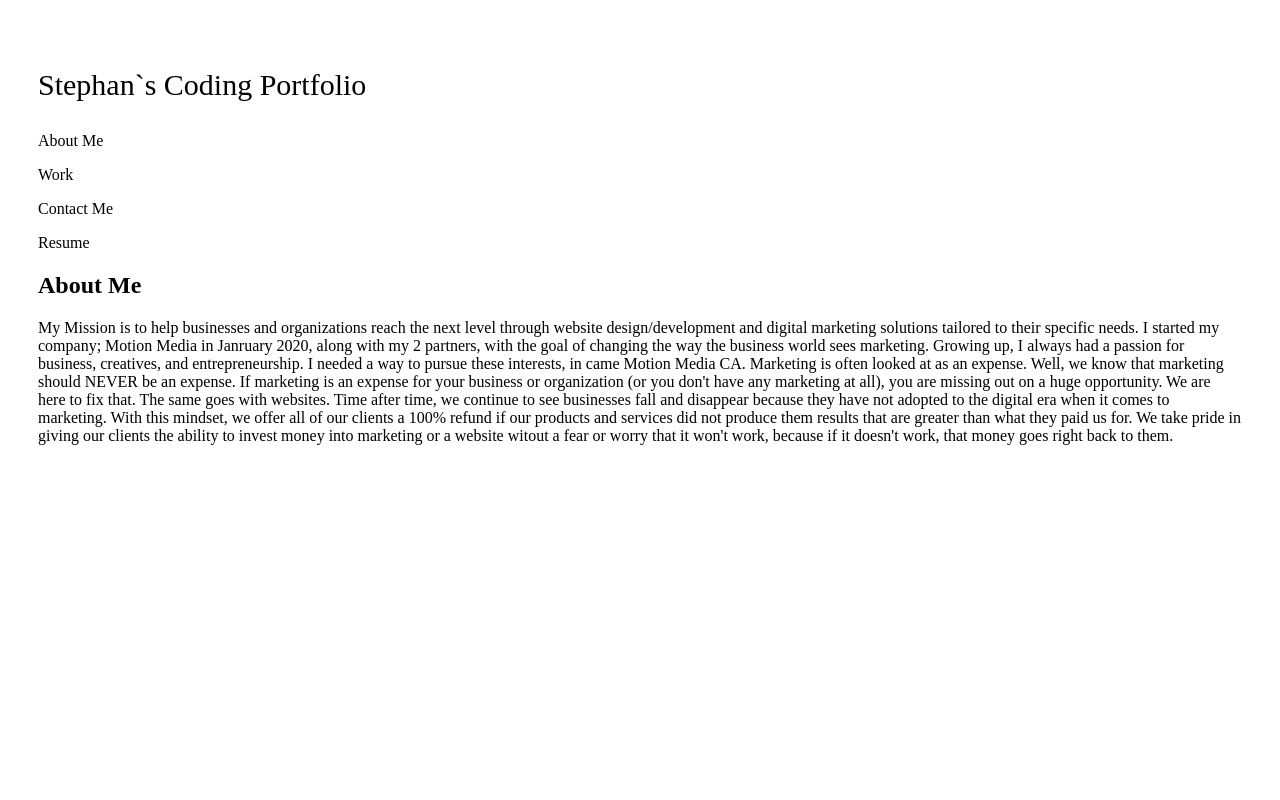
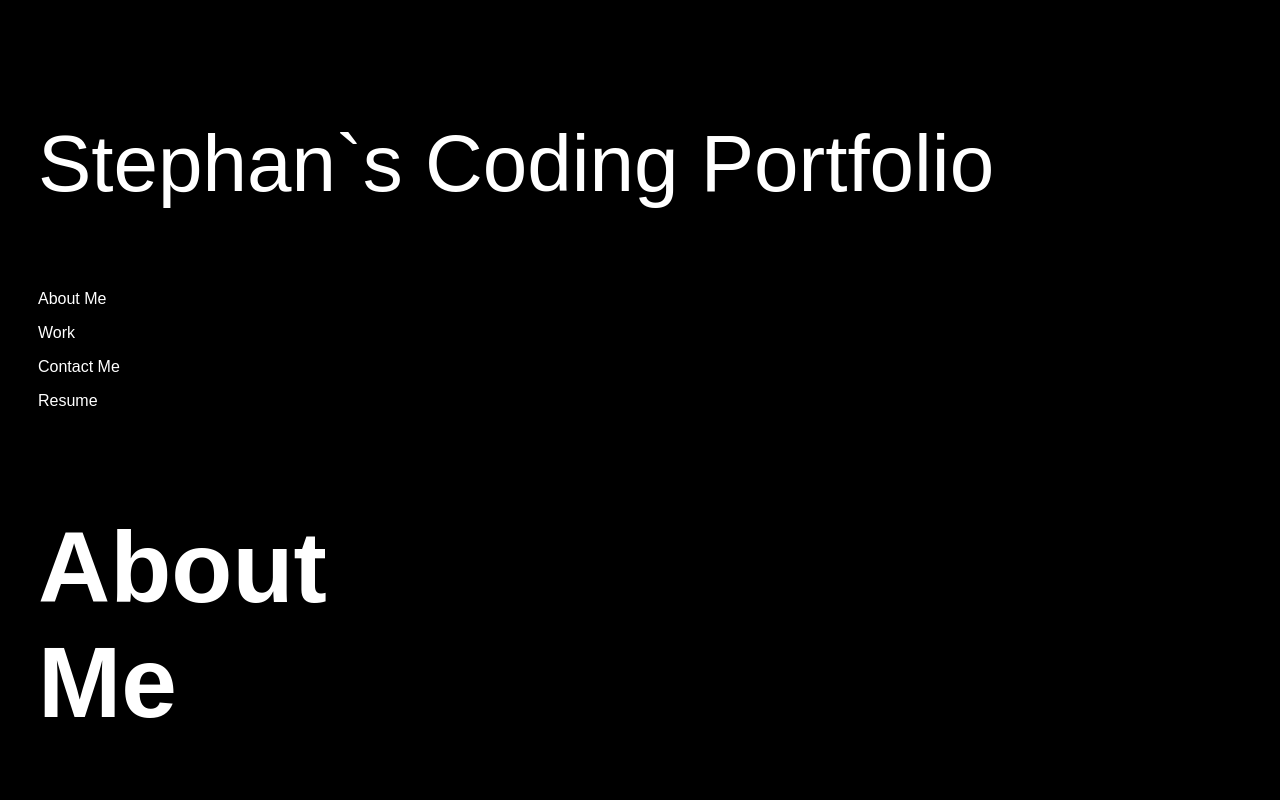
Before and after one commit to Stephan311/Steph-s-REACT-Portfolio, a React (Create React App) app: page / in a window 1280 px wide. Both pictures are taken after a click on the element "About Me". Shown: the top 800 px of the page. Built offline with nearby package versions, Linux system fonts and the light colour scheme.

Commit message:
styling changes

```diff
--- /dev/null
+++ b/src/components/About.css
@@ -0,0 +1,8 @@
+section {
+    font-family: Arial, Helvetica, sans-serif;
+    width: 60%;
+}
+
+h2 {
+    font-size: 100px;
+}
--- a/src/components/About.js
+++ b/src/components/About.js
@@ -1,4 +1,5 @@
 import React from 'react';
+import './About.css'
 
 function About() {
 
@@ -19,6 +20,10 @@ function About() {
     </p>
 </section>
 
+<div className = "meImg">
+  Image of me:
+</div>
+
   </div>
   )};
 
--- /dev/null
+++ b/src/components/Contact.css
@@ -0,0 +1,4 @@
+h2 {
+    margin-top: 100px;
+    margin-right: 80%;
+}
--- a/src/components/Contact.js
+++ b/src/components/Contact.js
@@ -1,4 +1,5 @@
 import React from 'react';
+import './Contact.css'
 
 function Contact() {
 
--- /dev/null
+++ b/src/components/Header.css
@@ -0,0 +1,9 @@
+body {
+    background-color: black;
+    color: white;
+    font-family: Arial, Helvetica, sans-serif;
+}
+
+.name {
+    font-size:80px;
+}
--- a/src/components/Header.js
+++ b/src/components/Header.js
@@ -2,6 +2,7 @@ import React, { useState } from 'react';
 import Project from './Project';
 import About from './About'
 import Contact from './Contact'
+import './Header.css'
 
 // TODO: Add a comment explaining what a react component is
 // Components are responsible for rendering some part of an application's UI.
@@ -12,7 +13,6 @@ function Header() {
   const work = 'Work';
   const contact = 'Contact Me';
   const resume = 'Resume';
-  const linkstyle = { marginRight: 10 }
   const navStyle = {padding: 30 }
 
   const [hello, setHello] = useState('Hello')
@@ -41,12 +41,12 @@ const ContactCLick = () => {
   // The curly braces allow us to pass values and expressions into our view.
   return  (
   <div className = "container" style={navStyle}>
-  <p style={{marginTop: '30px', fontSize: 30}}>{text}</p>
-  <div style={{marginLeft: '0%'}}>
-   <p onClick={AboutCLick} >{links}</p>
-   <p onClick={linkCLick} style={linkstyle}>{work}</p>
-   <p onClick={ContactCLick} style={linkstyle} >{contact}</p>
-   <p style={linkstyle} >{resume}</p>
+  <p className="name"> {text}</p>
+  <div className = 'nav'>
+   <p className="navlink" onClick={AboutCLick} >{links}</p>
+   <p className="navlink" onClick={linkCLick} >{work}</p>
+   <p className="navlink" onClick={ContactCLick} >{contact}</p>
+   <p className="navlink" >{resume}</p>
    {hello}
    </div>
   </div>
--- /dev/null
+++ b/src/components/Project.css
@@ -0,0 +1,3 @@
+.container1 {
+    display: flex;
+}
--- a/src/components/Project.js
+++ b/src/components/Project.js
@@ -8,13 +8,13 @@ function Project() {
 
 
   return  (
-  <div className = "container">
+  <div className = "containerq">
   <p>{text}</p>
 
 <div className='boxes'>
   <section className='box1' style={box1}>
     <a href="https://business-revenue-tracker.herokuapp.com/">
-      <div style={{width: 100}} className='box1div'>
+      <div style={{width: 100, height: 10000}} className='box1div'>
         <h3 style={{fontSize: 30}} className='Horiseon'> Revenue Tracker</h3>
         <p style={{position: 'relative', marginTop: -30, fontSize: 30, width: 600}} className='p2'>Express/Node/SQL/Handlebars</p>
       </div>
```
Also changed, not shown: src/components/dogooooooo.JPG (renamed from public/images/dogooooooo.JPG), 1 other file (tests, documents, lock files or other folders).
